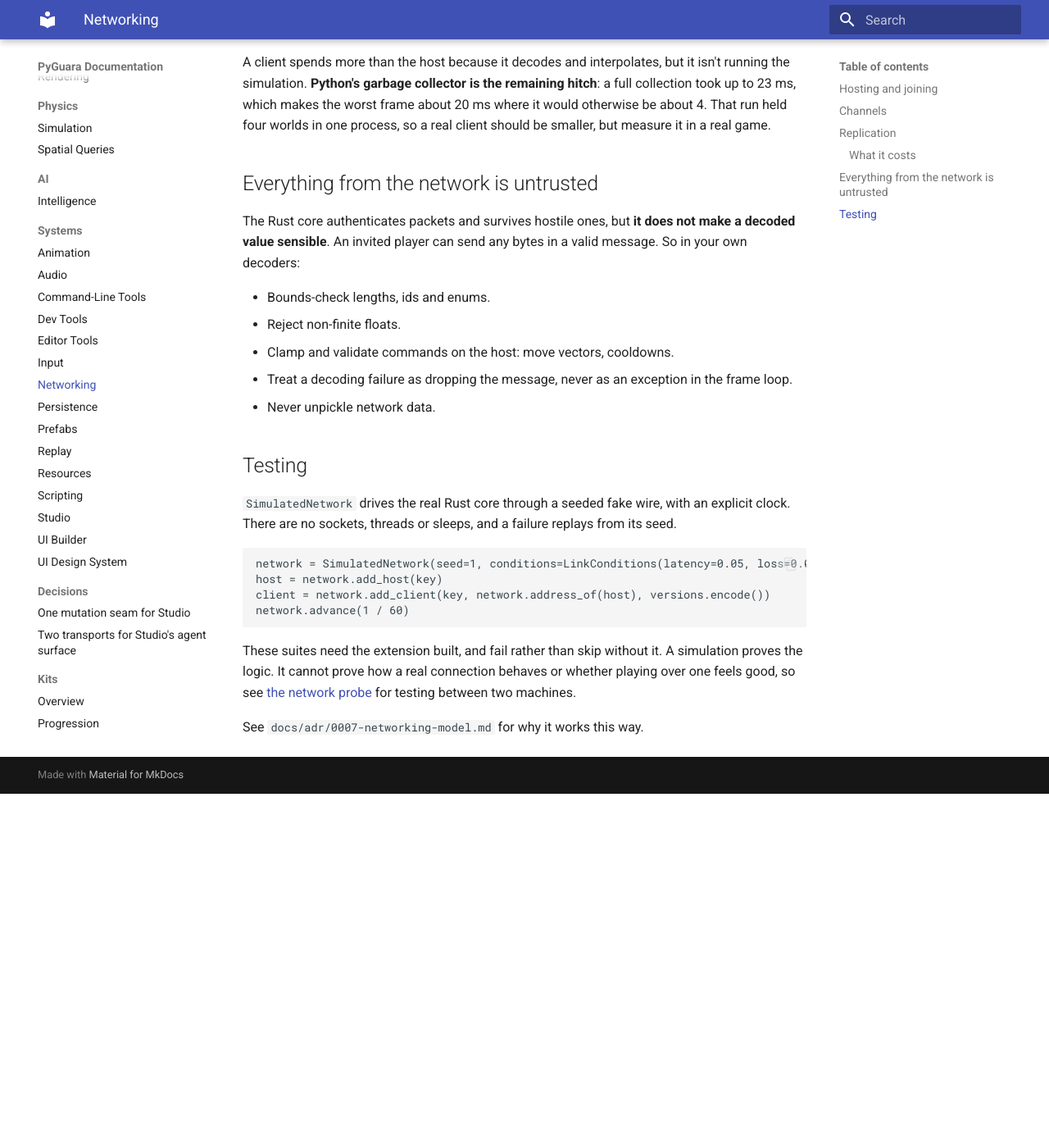
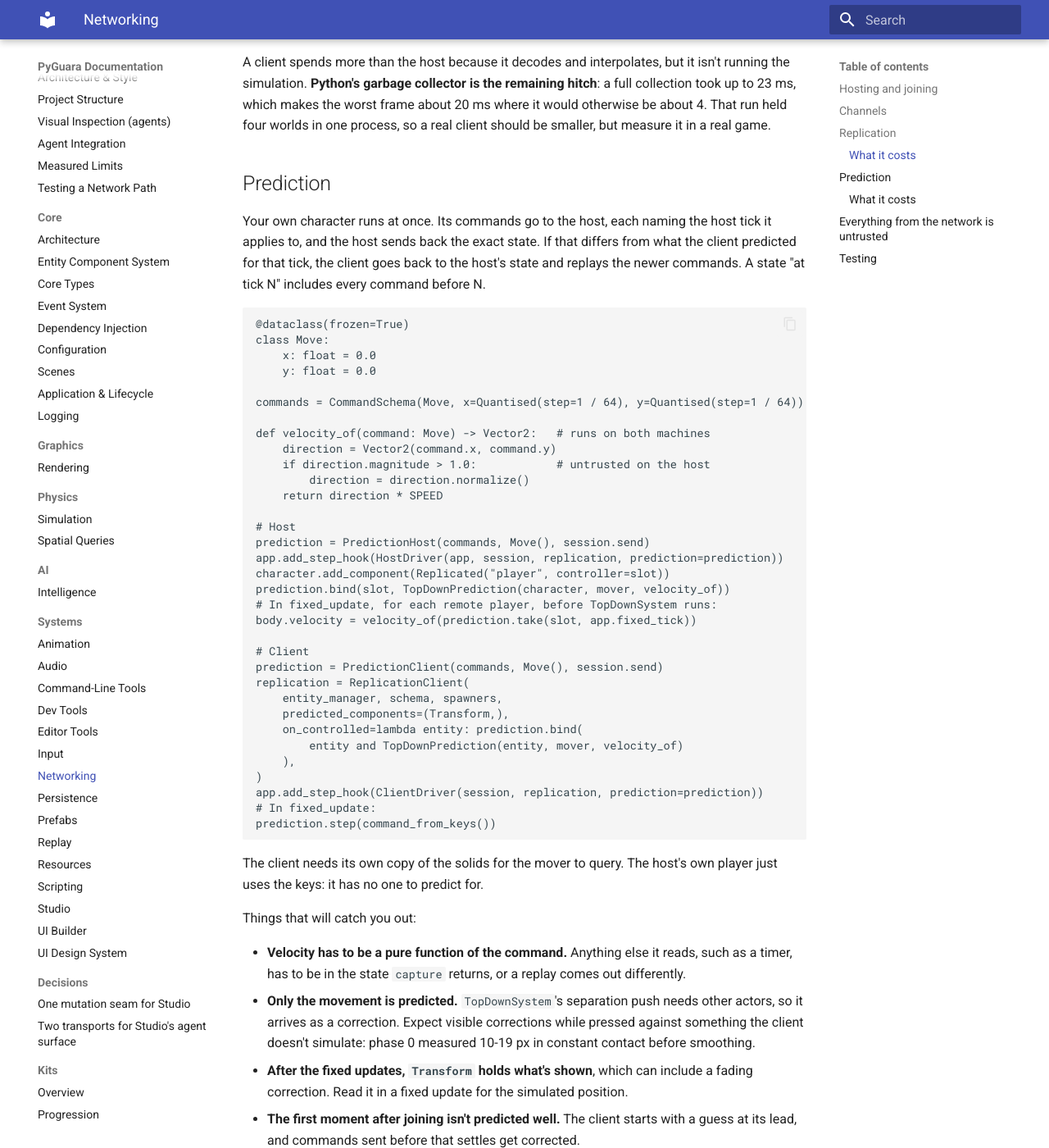
Before and after one commit to Wedeueis/pyguara, an MkDocs documentation site: the page built from docs/systems/networking.md, in a window 1280 px wide and 1400 px high, scrolled down 3145 px. Shown: the whole window at 82% size. Built offline with MkDocs 1.6.1 and Material for MkDocs 9.7.7, drawn with Linux system fonts in a browser that asks for light colours; before the commit the page ends 4113 px from its top, so only the background shows below that; some of the changed text lies outside the part shown.

Commit message:
docs(net): document prediction and what it costs
Co-Authored-By: Claude Opus 5.5 <noreply@anthropic.com>

````diff
--- a/docs/systems/networking.md
+++ b/docs/systems/networking.md
@@ -132,6 +132,95 @@ simulation. **Python's garbage collector is the remaining hitch**: a full collec
 ms, which makes the worst frame about 20 ms where it would otherwise be about 4. That run held four
 worlds in one process, so a real client should be smaller, but measure it in a real game.
 
+## Prediction
+
+Your own character runs at once. Its commands go to the host, each naming the host tick it
+applies to, and the host sends back the exact state. If that differs from what the client
+predicted for that tick, the client goes back to the host's state and replays the newer
+commands. A state "at tick N" includes every command before N.
+
+```python
+@dataclass(frozen=True)
+class Move:
+    x: float = 0.0
+    y: float = 0.0
+
+commands = CommandSchema(Move, x=Quantised(step=1 / 64), y=Quantised(step=1 / 64))
+
+def velocity_of(command: Move) -> Vector2:   # runs on both machines
+    direction = Vector2(command.x, command.y)
+    if direction.magnitude > 1.0:            # untrusted on the host
+        direction = direction.normalize()
+    return direction * SPEED
+
+# Host
+prediction = PredictionHost(commands, Move(), session.send)
+app.add_step_hook(HostDriver(app, session, replication, prediction=prediction))
+character.add_component(Replicated("player", controller=slot))
+prediction.bind(slot, TopDownPrediction(character, mover, velocity_of))
+# In fixed_update, for each remote player, before TopDownSystem runs:
+body.velocity = velocity_of(prediction.take(slot, app.fixed_tick))
+
+# Client
+prediction = PredictionClient(commands, Move(), session.send)
+replication = ReplicationClient(
+    entity_manager, schema, spawners,
+    predicted_components=(Transform,),
+    on_controlled=lambda entity: prediction.bind(
+        entity and TopDownPrediction(entity, mover, velocity_of)
+    ),
+)
+app.add_step_hook(ClientDriver(session, replication, prediction=prediction))
+# In fixed_update:
+prediction.step(command_from_keys())
+```
+
+The client needs its own copy of the solids for the mover to query. The host's own player
+just uses the keys: it has no one to predict for.
+
+Things that will catch you out:
+
+- **Velocity has to be a pure function of the command.** Anything else it reads, such as a
+  timer, has to be in the state `capture` returns, or a replay comes out differently.
+- **Only the movement is predicted.** `TopDownSystem`'s separation push needs other actors, so
+  it arrives as a correction. Expect visible corrections while pressed against something the
+  client doesn't simulate: phase 0 measured 10-19 px in constant contact before smoothing.
+- **After the fixed updates, `Transform` holds what's shown**, which can include a fading
+  correction. Read it in a fixed update for the simulated position.
+- **The first moment after joining isn't predicted well.** The client starts with a guess at its
+  lead, and commands sent before that settles get corrected.
+- **Other players' characters are drawn about 100 ms behind.** They're interpolated like
+  everything else.
+
+**`PredictionClient.corrections` should stay flat** while you walk around walls with nothing
+pushing you. If it climbs, the host and client are stepping differently, which is a bug.
+
+### What it costs
+
+Measured with the test harness on one machine, at a simulated 100 ms round trip.
+
+| | |
+| --- | ---: |
+| Client, per frame, standing still, including the message | 18 us |
+| Host, per player, per tick | 4 us |
+| Replay of 6 ticks while moving, from phase 0 | 0.28 ms |
+| Longest replay one correction can cause | 120 ticks |
+| Command message, 60 a second | 47 bytes |
+| State message, 20 a second | 40 bytes |
+| A client's upload, on the simulated link | 26 kbit/s |
+
+Over 30 seconds of walking and hitting walls, with five seeds, after the first 3 seconds:
+
+| Network | Corrections | Commands late | Lead over the host |
+| --- | ---: | ---: | ---: |
+| 100 ms | 0 | 0 | 8 ticks |
+| 100 ms, 2% loss | 0 | 0 | 8-9 ticks |
+| 200 ms, 30 ms jitter, 2% loss | 0 | 0 | 12 ticks |
+| 160 ms, 30 ms jitter, 20% loss | 0 | 2-6 | 10-12 ticks |
+
+A simulated network proves the logic. **Whether it feels immediate has to be judged by a person**,
+which is what `games/net_horde` is for.
+
 ## Everything from the network is untrusted
 
 The Rust core authenticates packets and survives hostile ones, but **it does not make a
````
Also changed, not shown: AGENTS.md (+8 -2 lines), CHANGELOG.md (+1 -0 lines), project/backlog/active/network_multiplayer.md (+20 -6 lines).
